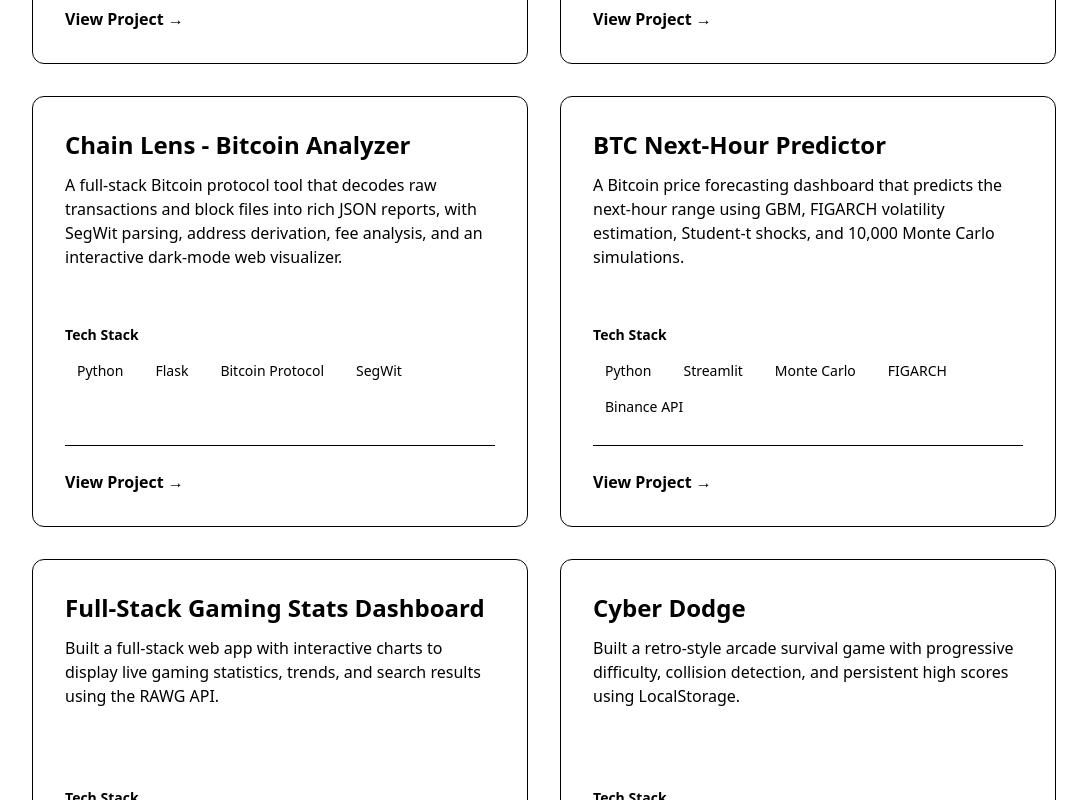
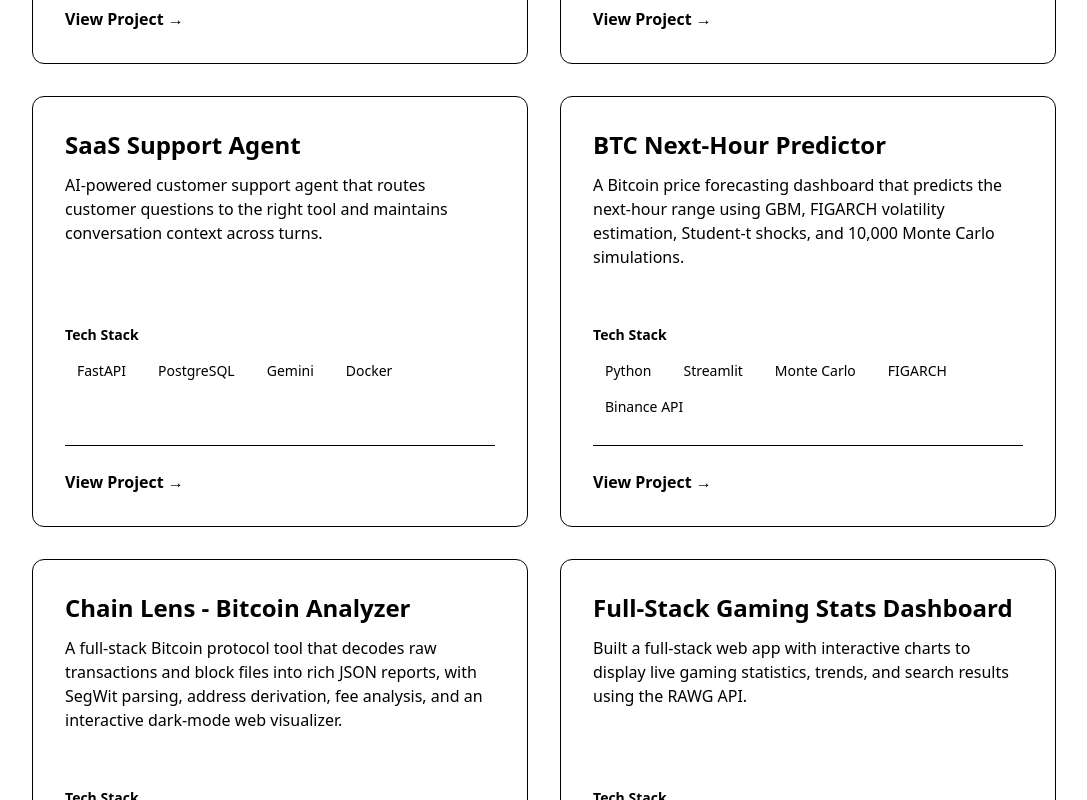
Before and after one commit to abhiraj75/Personal-Portfolio-Website, a Next.js app: page / in a window 1280 px wide. Shown: the part 2320-3120 px from the top of the page, without its empty margins (96-1183 px from the left). Built offline with nearby package versions, Linux system fonts and the light colour scheme.

Commit message:
update and reorder projects

```diff
--- a/app/page.tsx
+++ b/app/page.tsx
@@ -31,11 +31,11 @@ export default function Portfolio() {
       link: 'https://ems-voice-pcr.vercel.app',
     },
     {
-      title: 'Chain Lens - Bitcoin Analyzer',
-      description: 'A full-stack Bitcoin protocol tool that decodes raw transactions and block files into rich JSON reports, with SegWit parsing, address derivation, fee analysis, and an interactive dark-mode web visualizer.',
-      tech: ['Python', 'Flask', 'Bitcoin Protocol', 'SegWit'],
-      github: 'https://github.com/abhiraj75/Chain-Lens-Bitcoin',
-      link: 'https://github.com/abhiraj75/Chain-Lens-Bitcoin',
+      title: 'SaaS Support Agent',
+      description: 'AI-powered customer support agent that routes customer questions to the right tool and maintains conversation context across turns.',
+      tech: ['FastAPI', 'PostgreSQL', 'Gemini', 'Docker'],
+      github: 'https://github.com/abhiraj75/SaaS_support_agent',
+      link: 'https://github.com/abhiraj75/SaaS_support_agent',
     },
     {
       title: 'BTC Next-Hour Predictor',
@@ -43,6 +43,13 @@ export default function Portfolio() {
       tech: ['Python', 'Streamlit', 'Monte Carlo', 'FIGARCH', 'Binance API'],
       github: 'https://github.com/abhiraj75/BTC-predictor',
       link: 'https://btc-predictor-abhiraj.streamlit.app/',
+    },
+    {
+      title: 'Chain Lens - Bitcoin Analyzer',
+      description: 'A full-stack Bitcoin protocol tool that decodes raw transactions and block files into rich JSON reports, with SegWit parsing, address derivation, fee analysis, and an interactive dark-mode web visualizer.',
+      tech: ['Python', 'Flask', 'Bitcoin Protocol', 'SegWit'],
+      github: 'https://github.com/abhiraj75/Chain-Lens-Bitcoin',
+      link: 'https://github.com/abhiraj75/Chain-Lens-Bitcoin',
     },
     {
       title: 'Full-Stack Gaming Stats Dashboard',
```
